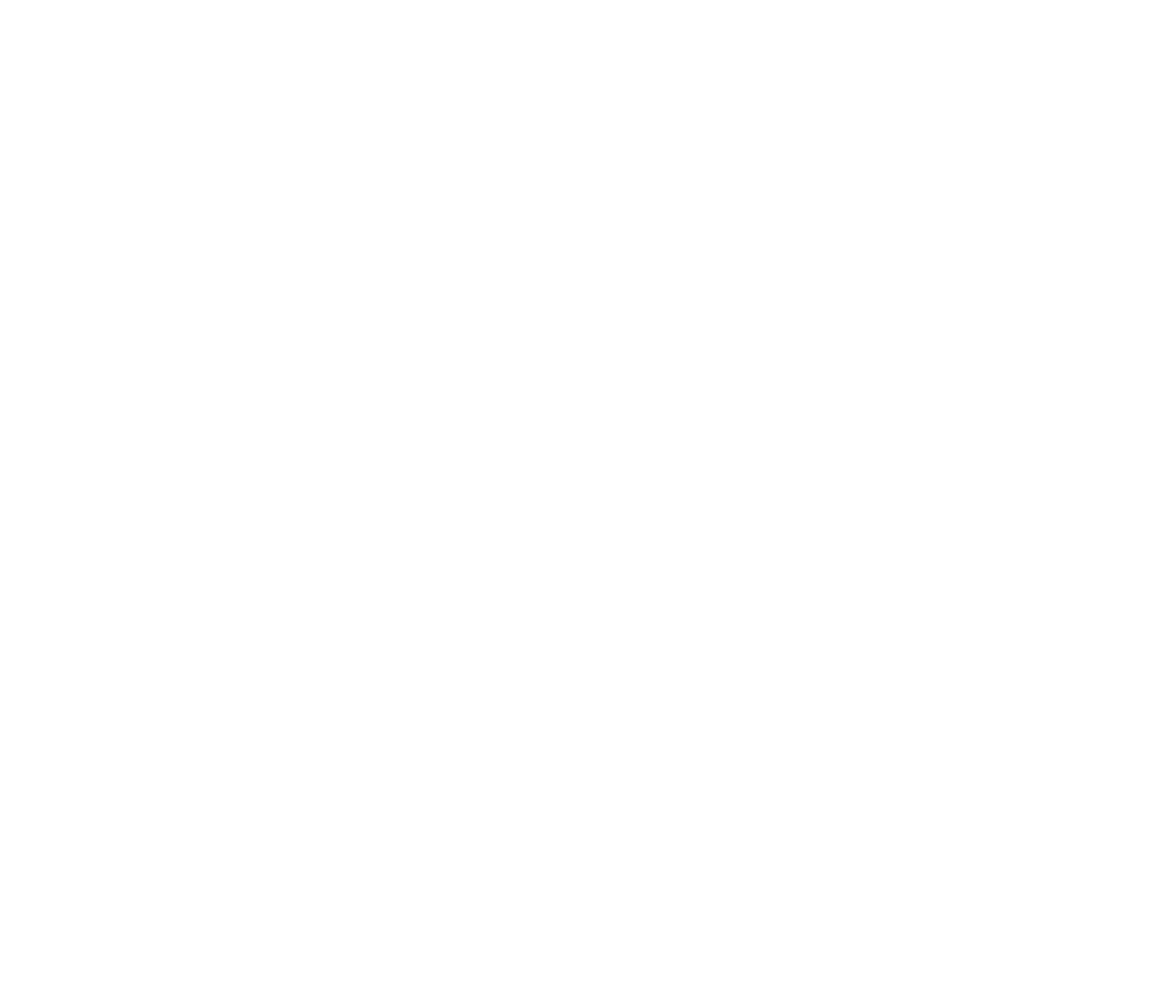
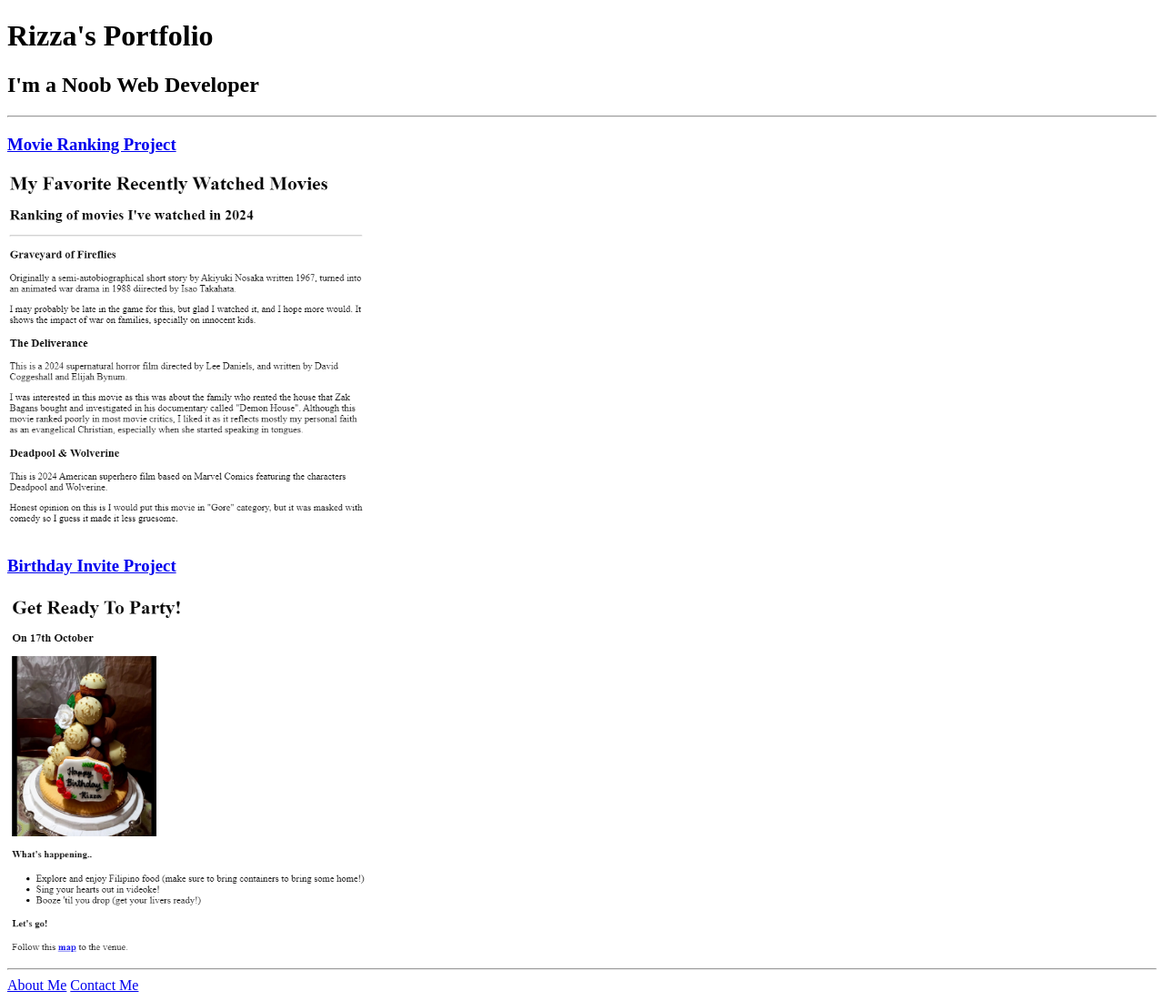
Before and after one commit to RizzaGuevarra/html-portfolio, a plain HTML site: page index.html in a window 1280 px wide. Shown: the whole page at 91% size. Before the commit the page ends 800 px from the top, so only its background shows below. Drawn offline with Linux system fonts and the light colour scheme.

Commit message:
Update index.html

```diff
--- a/index.html
+++ b/index.html
@@ -1,15 +1,21 @@
-<!-- TODO 1: Create the HTML Boilerplate -->
+<!DOCTYPE html>
+<html lang="en">
+
+<head>
+  <meta charset="UTF-8">
+  <title>Rizza's Portfolio</title>
+</head>
 
 <!-- TODO 2: Add Your previous projects' HTML into the public folder -->
-
-<!-- TODO 3: Take screenshots of your project previews and add the images to the images folder -->
-
-<!-- TODO 4: Add titles/subtitles etc. -->
-
-<!-- TODO 5: Add a link to the project pages -->
-
-<!-- TODO 6: Add images to show the project previews
-HINT for TODO 6: You can use the height attribute set to 200 to make the image smaller:
-https://developer.mozilla.org/en-US/docs/Web/HTML/Element/img#attr-height -->
-
-<!-- TODO 7: Add the Contact Me and About Me page links -->
+<body>
+    <h1>Rizza's Portfolio</h1>
+    <h2>I'm a Noob Web Developer</h2>
+    <hr />
+    <h3><a href="./public/Movie Ranking Rizza.html">Movie Ranking Project</a></h3>
+    <img src="./assets/images/movie-ranking-riz.png" height="400" alt="movie ranking project preview"/>
+    <h3><a href="./public/Birthday Invite Rizza.html">Birthday Invite Project</a></h3>
+    <img src="./assets/images/birthday-invite-riz.png" height="400" alt="birthday invite project preview"/>
+    <hr />
+    <a href="./public/about.html">About Me</a>
+    <a href="./public/contact.html">Contact Me</a>
+  </body>
```
